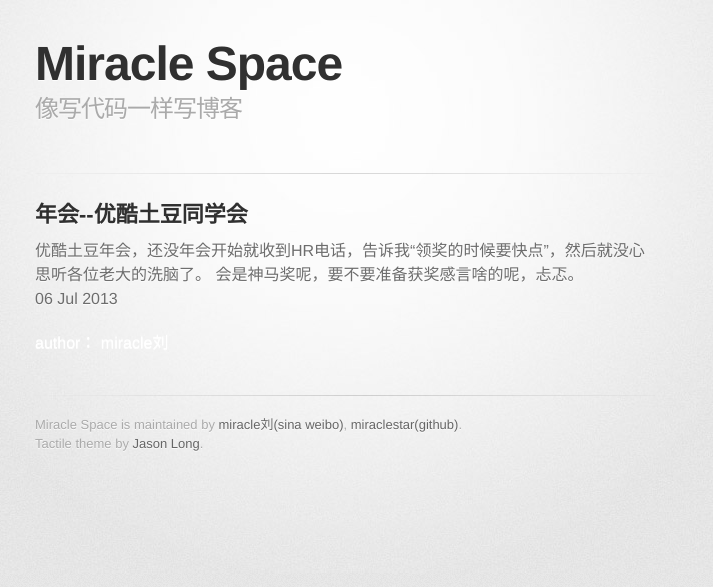
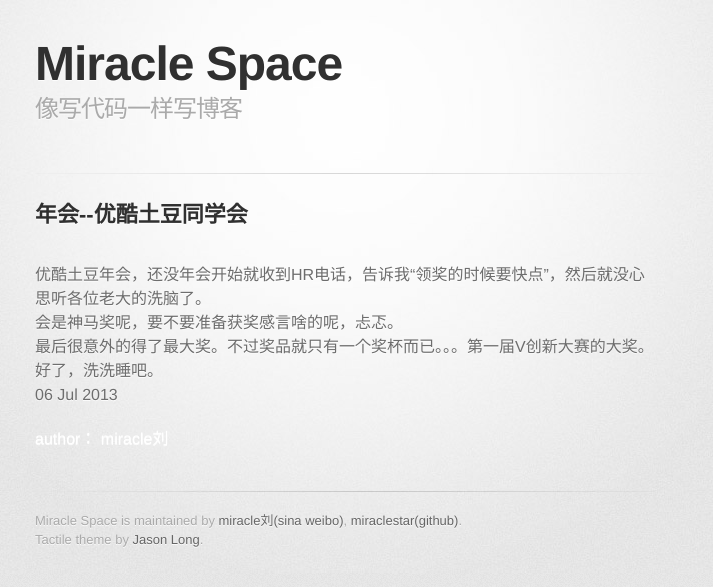
Before and after one commit to miraclestar/myblog, a Jekyll site: the page built from _posts/life/2013-07-06-anual-meeting.html, in a window 1280 px wide. Shown: the top 587 px of the page, without its empty margins (295-1008 px from the left). Built offline with Jekyll 4.4.1, drawn with Linux system fonts in a browser that asks for light colours; nearby versions of some CDN libraries; some web fonts are replaced; Markdown is read by kramdown in place of the engine named in the settings; comment, search, counter and statistics services are not loaded.

```diff
--- a/_posts/life/2013-07-06-anual-meeting.html
+++ b/_posts/life/2013-07-06-anual-meeting.html
@@ -4,8 +4,9 @@ title: 年会--优酷土豆同学会
 category: life
 ---
 <h2>{{ page.title }}</h2>
-优酷土豆年会，还没年会开始就收到HR电话，告诉我“领奖的时候要快点”，然后就没心思听各位老大的洗脑了。
-会是神马奖呢，要不要准备获奖感言啥的呢，忐忑。
-
+<br />优酷土豆年会，还没年会开始就收到HR电话，告诉我“领奖的时候要快点”，然后就没心思听各位老大的洗脑了。
+<br />会是神马奖呢，要不要准备获奖感言啥的呢，忐忑。
+<br />最后很意外的得了最大奖。不过奖品就只有一个奖杯而已。。。第一届V创新大赛的大奖。
+<br />好了，洗洗睡吧。
 
 <p>{{ page.date | date_to_string }}</p>
```
